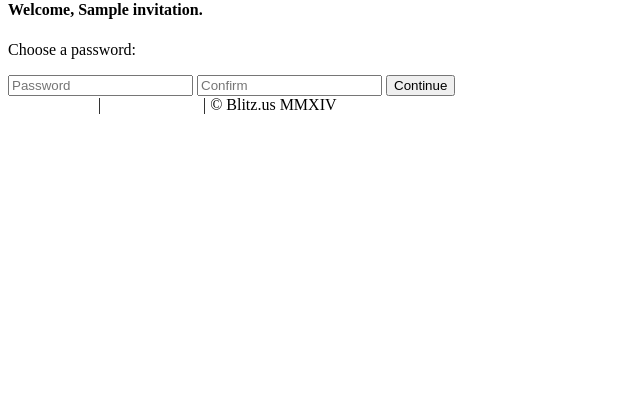
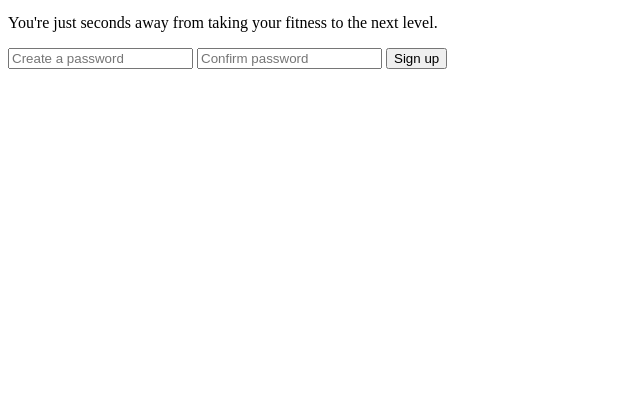
Before and after one commit to ugik/Blitz, a Django app: template blitz/templates/client_signup.html in a window 1280 px wide. Shown: the part 332-752 px from the top of the page, without its empty margins (0-640 px from the left). After the commit the page ends 401 px from the top, so only its background shows below. Run offline with Django 3.2, Linux system fonts and the light colour scheme; the template is opened without the code that fills it: most values are stand-ins (such as "Sample title", 1, 10 or a date in 2020); parts of the project's set-up code (start-up, migrations or seed data) failed here and were passed over; some libraries are stand-ins or nearby versions.

Commit message:
client signup styling

```diff
--- a/blitz/templates/client_signup.html
+++ b/blitz/templates/client_signup.html
@@ -1,14 +1,20 @@
-{% extends "small_block_content.html" %}
+{% extends "formpage.html" %}
 
-{% block small_block_content %}
+{% block formpage_content %}
 
-    <h4>Welcome, {{ invitation.name }}.</h4>
+    <div class="row">
+        <div class="span6 offset3">
+                <div class="formpage-block">
+                 <div class="header">Welcome, {{ invitation.name }}.</div>
+                  <p class="info-text">
+                    You're just seconds away from taking your fitness to the next level.
+                  </p>
     {{ form.errors }}
-    <p>Choose a password: </p>
-    <form class="form" action="#" method="post">
+    <p class="info-text" style="display: none;">Choose a password: </p>
+    <form class="form formpage-block-form" action="#" method="post">
         {% csrf_token %}
-        <input type="password" name="password1" placeholder="Password" />
-        <input type="password" name="password2" placeholder="Confirm" />
-        <button class="obtn btn btn-warning">Continue</button>
+        <input type="password" name="password1" placeholder="Create a password" />
+        <input type="password" name="password2" placeholder="Confirm password" />
+        <button class="obtn full-width btn-warning">Sign up</button>
     </form>
-{% endblock small_block_content %}
+{% endblock %}
```
